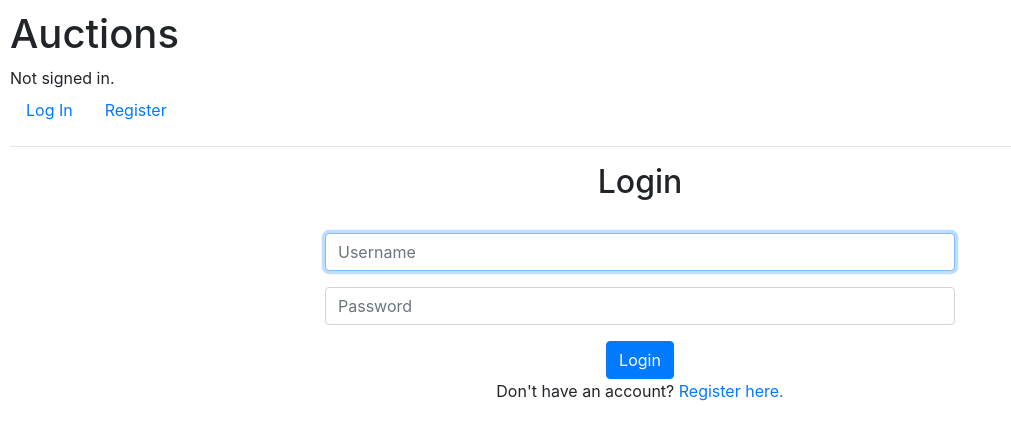
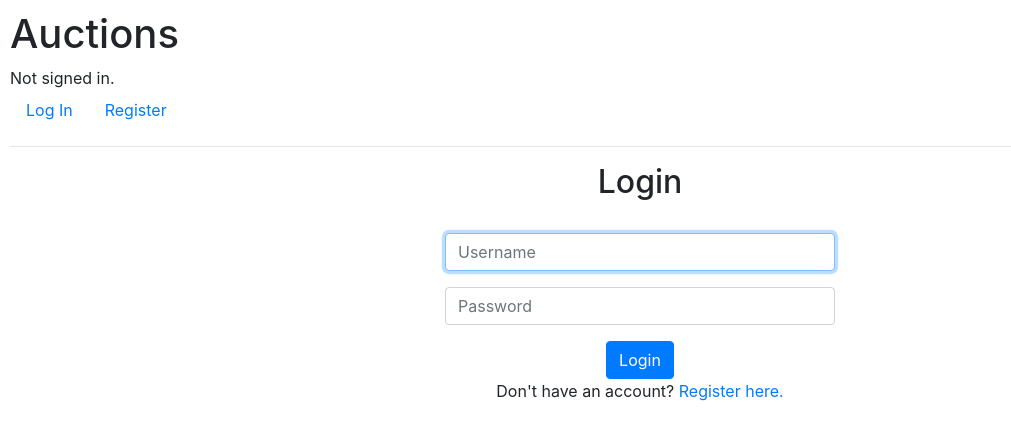
Before and after one commit to georgesohran/All-CS50Web-projects, a Django app: page /login in a window 1280 px wide. Shown: the top 440 px of the page, without its empty margins (0-1011 px from the left). Run offline with Django 3.2, Linux system fonts and the light colour scheme; some libraries are stand-ins or nearby versions.

Commit message:
Mon, Jan 22, 2024, 6:43 PM +03:00

```diff
--- a/commerce/auctions/static/auctions/styles.css
+++ b/commerce/auctions/static/auctions/styles.css
@@ -4,7 +4,7 @@ body {
 }
 
 .container-form {
-  margin-left: 240px;
-  margin-right: 240px;
+  margin-left: 360px;
+  margin-right: 360px;
   text-align: center;
 }
```
